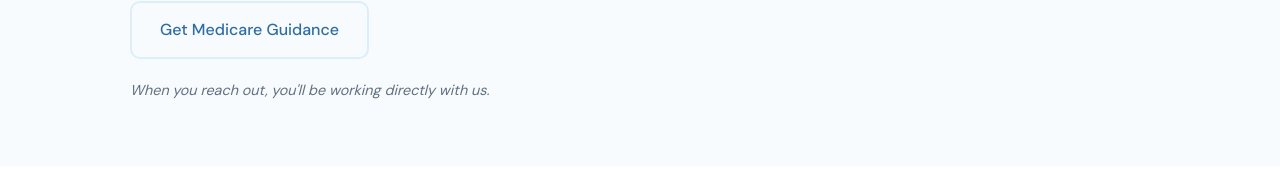
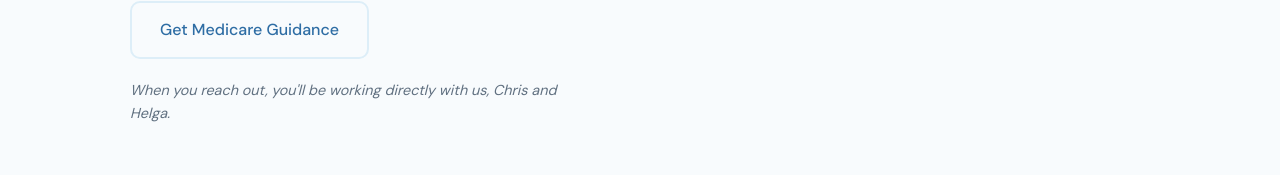
Before and after one commit to cjarchibald-sys/anchorpath-insurance, a React (Vite) app: page / in a window 1280 px wide. Shown: the part 750-925 px from the top of the page. Built offline with nearby package versions, Linux system fonts and the light colour scheme.

Commit message:
Update hero helper line to include Chris and Helga

```diff
--- a/src/pages/Home.jsx
+++ b/src/pages/Home.jsx
@@ -46,7 +46,7 @@
             <button className="btn-primary" onClick={() => setPage('contact')}>Schedule a Conversation</button>
             <button className="btn-ghost" onClick={() => setPage('basics')}>Get Medicare Guidance</button>
           </div>
-          <p className="hero-helper">When you reach out, you'll be working directly with us.</p>
+          <p className="hero-helper">When you reach out, you'll be working directly with us, Chris and Helga.</p>
         </div>
         <div className="hero-visual"><HeroIllo /></div>
       </div>
```
